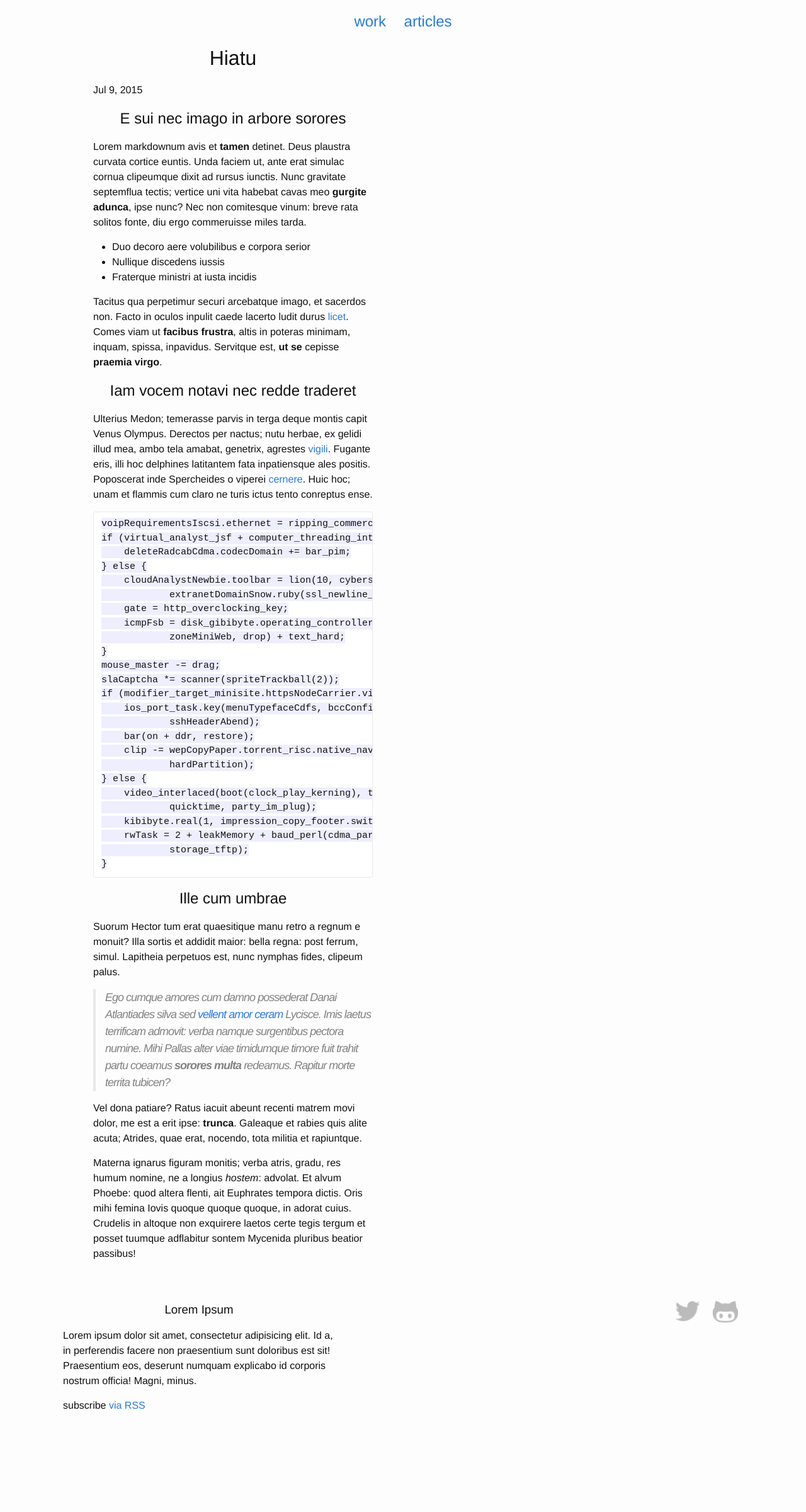
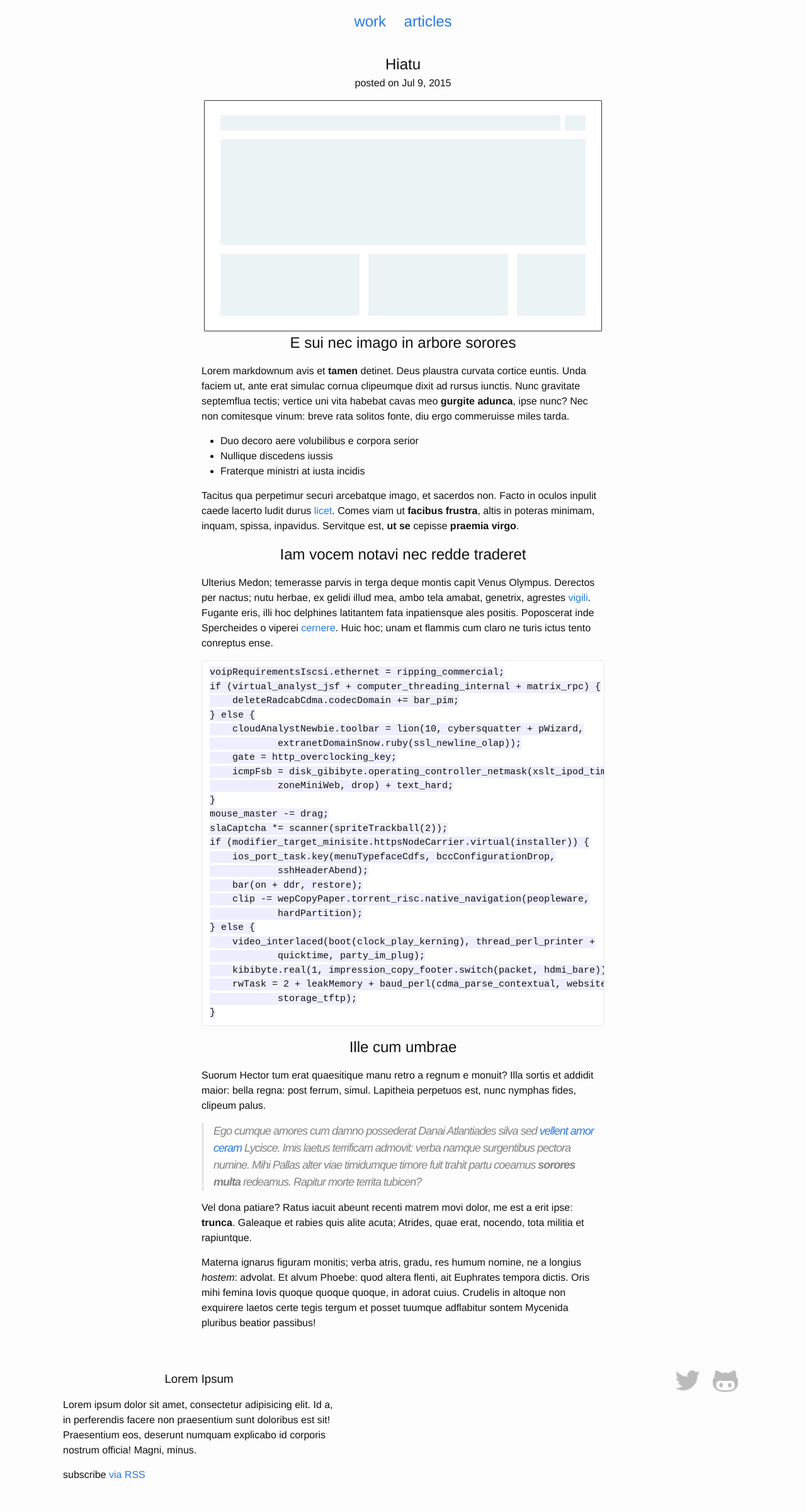
Before and after one commit to GregoryVK/designer-portfolio, a Jekyll site: the page built from _posts/project/2015-07-09-project-2.markdown, in a window 1280 px wide. Shown: the whole page at 63% size. Built offline with Jekyll 4.4.1, drawn with Linux system fonts in a browser that asks for light colours; before the commit the page ends 2290 px from its top, so only the background shows below that.

Commit message:
basic layout detail

```diff
--- a/_layouts/post.html
+++ b/_layouts/post.html
@@ -1,15 +1,24 @@
 ---
 layout: default
 ---
-<div class="post">
 
-  <header class="post-header">
-    <h1 class="post-title">{{ page.title }}</h1>
-    <p class="post-meta">{{ page.date | date: "%b %-d, %Y" }}{% if page.author %} • {{ page.author }}{% endif %}{% if page.meta %} • {{ page.meta }}{% endif %}</p>
-  </header>
+<article class="site-section site-section-last">
 
-  <article class="post-content">
-    {{ content }}
-  </article>
+	<header class="post-header">
+		<h1 class="post-title">{{ page.title }}</h1>
+		<p class="post-meta">
+			posted on
+				{{ page.date | date: "%b %-d, %Y" }}
+		</p>
+		{% if page.featured_image %}
+			<div class="post-image">
+				<img src="{{ page.featured_image }}" alt="{{ page.title }} featured image">
+			</div>
+		{% endif %}
+	</header>
 
-</div>
+	<div class="post-body">
+		 {{ content }}
+	</div>
+
+</article>
--- a/_posts/project/2015-07-09-project-1.markdown
+++ b/_posts/project/2015-07-09-project-1.markdown
@@ -3,7 +3,7 @@ layout: post
 title:  "Project 1"
 date:   2015-07-09 20:22:54
 categories: project
-featured_image: "images/project.png"
+featured_image: "/images/project.png"
 tag: inspiration
 
 ---
--- a/_posts/project/2015-07-09-project-2.markdown
+++ b/_posts/project/2015-07-09-project-2.markdown
@@ -3,7 +3,7 @@ layout: post
 title:  "Hiatu"
 date:   2015-07-09 20:22:54
 categories: project
-featured_image: "images/project.png"
+featured_image: "/images/project.png"
 tag: inspiration
 
 ---
--- a/_posts/project/2015-07-09-project-3.markdown
+++ b/_posts/project/2015-07-09-project-3.markdown
@@ -3,7 +3,7 @@ layout: post
 title:  "Hiatu"
 date:   2015-07-09 20:22:54
 categories: project
-featured_image: "images/project.png"
+featured_image: "/images/project.png"
 tag: inspiration
 
 ---
--- a/_sass/components/_post.scss
+++ b/_sass/components/_post.scss
@@ -39,3 +39,28 @@
 	}
 
 }
+
+
+// Single post page
+
+.post-header {
+	text-align: center;
+}
+
+.post-title {
+	margin: 0;
+}
+
+.post-body {
+
+
+	width: 90%;
+	max-width: 40em;
+	margin: auto;
+
+
+	h1, h2, h3, h4 {
+		max-widht: 80%;
+	}
+
+}
```
